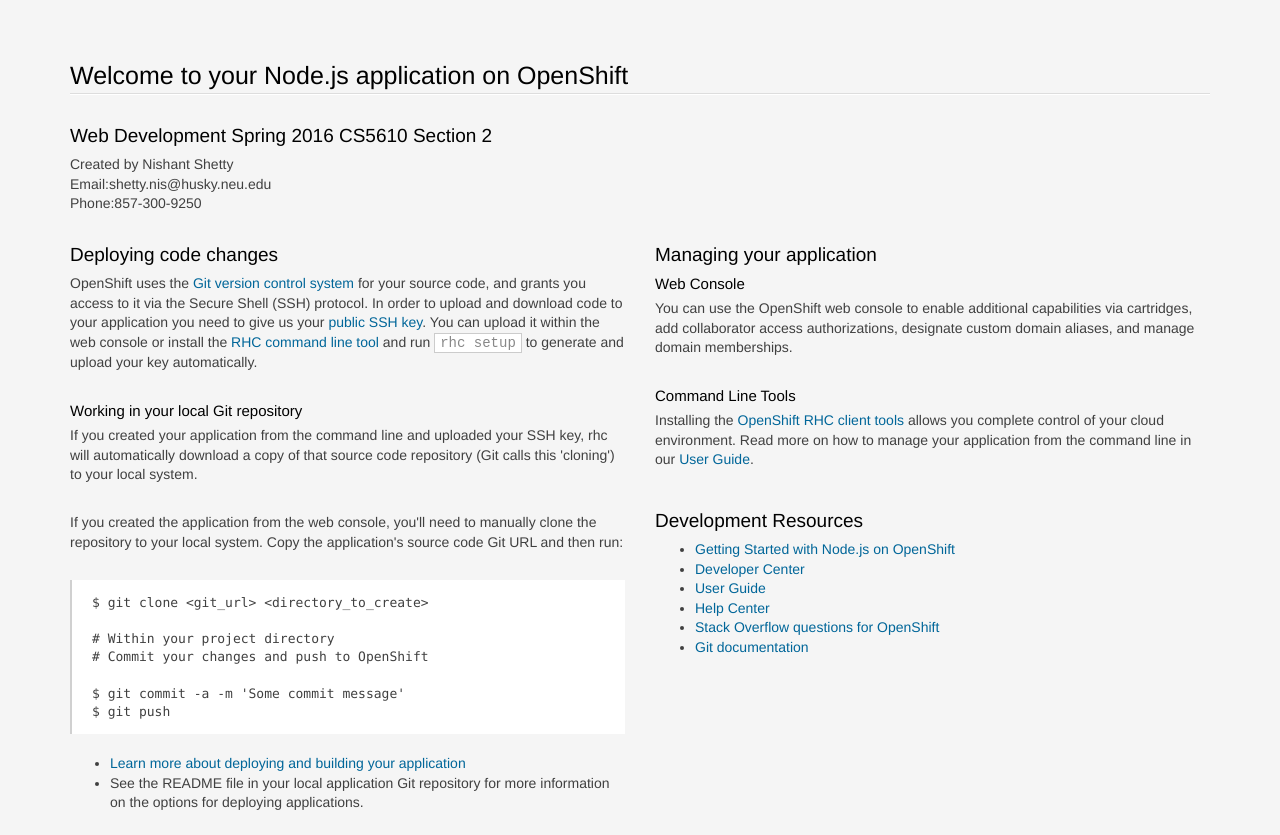
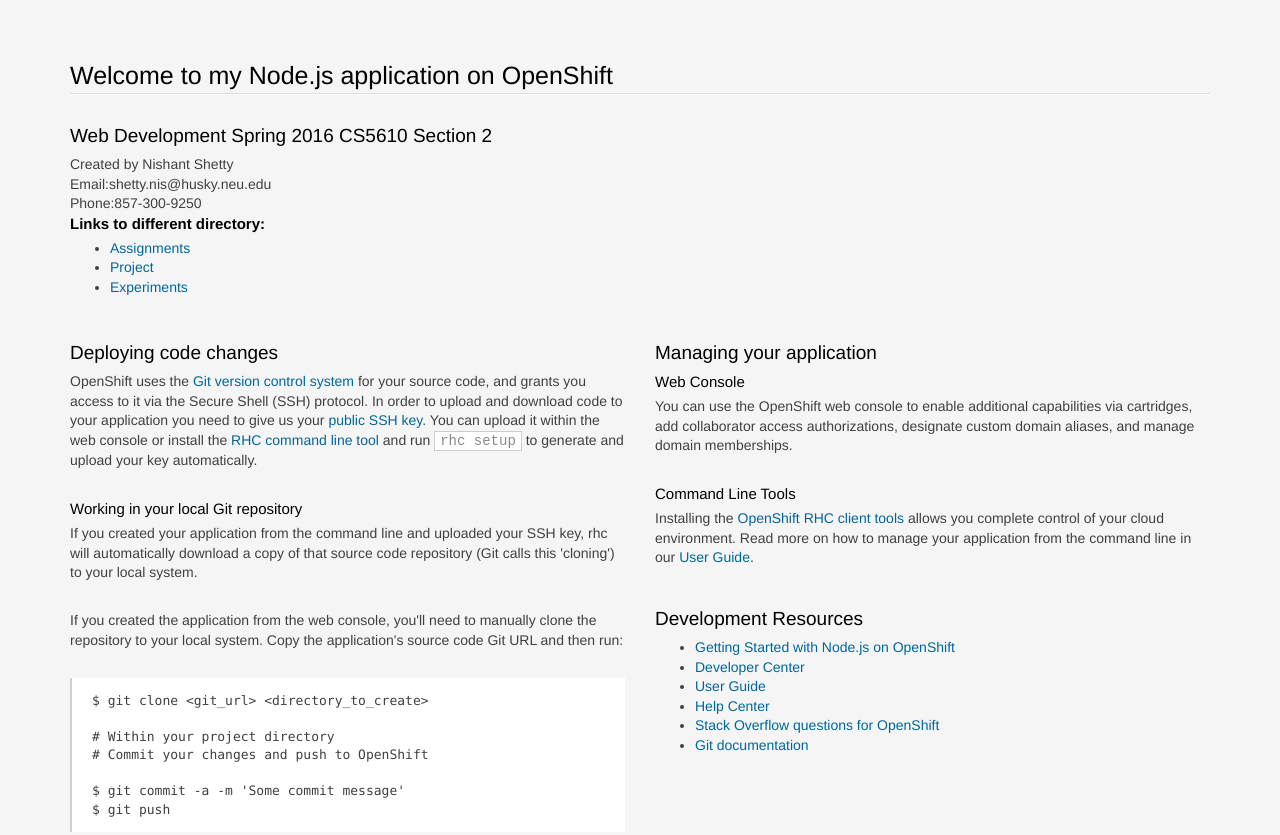
Before and after one commit to Nishantrs/WebDevSpring2016, a website: page public/index.html in a window 1280 px wide. Shown: the top 835 px of the page. Drawn offline with Linux system fonts and the light colour scheme.

Commit message:
added links to main index page and created assignment, project and experiments folder with index.html

```diff
--- a/public/index.html
+++ b/public/index.html
@@ -207,11 +207,17 @@
 <body>
 <section class='container'>
           <hgroup>
-            <h1>Welcome to your Node.js application on OpenShift</h1>
+            <h1>Welcome to my Node.js application on OpenShift</h1>
               <h2>Web Development Spring 2016 CS5610 Section 2</h2>
             <h2s>Created by Nishant Shetty</h2s><br>
             <h2s>Email:shetty.nis@husky.neu.edu</h2s><br>
             <h2s>Phone:857-300-9250</h2s>
+            <h3><b>Links to different directory:</b></h3>
+            <ul>
+              <li><a href="assignment/index.html">Assignments</a></li>
+              <li><a href="project/index.html">Project</a></li>
+              <li><a href="experiments/index.html">Experiments</a></li>
+            </ul>
           </hgroup>
 
 
```
